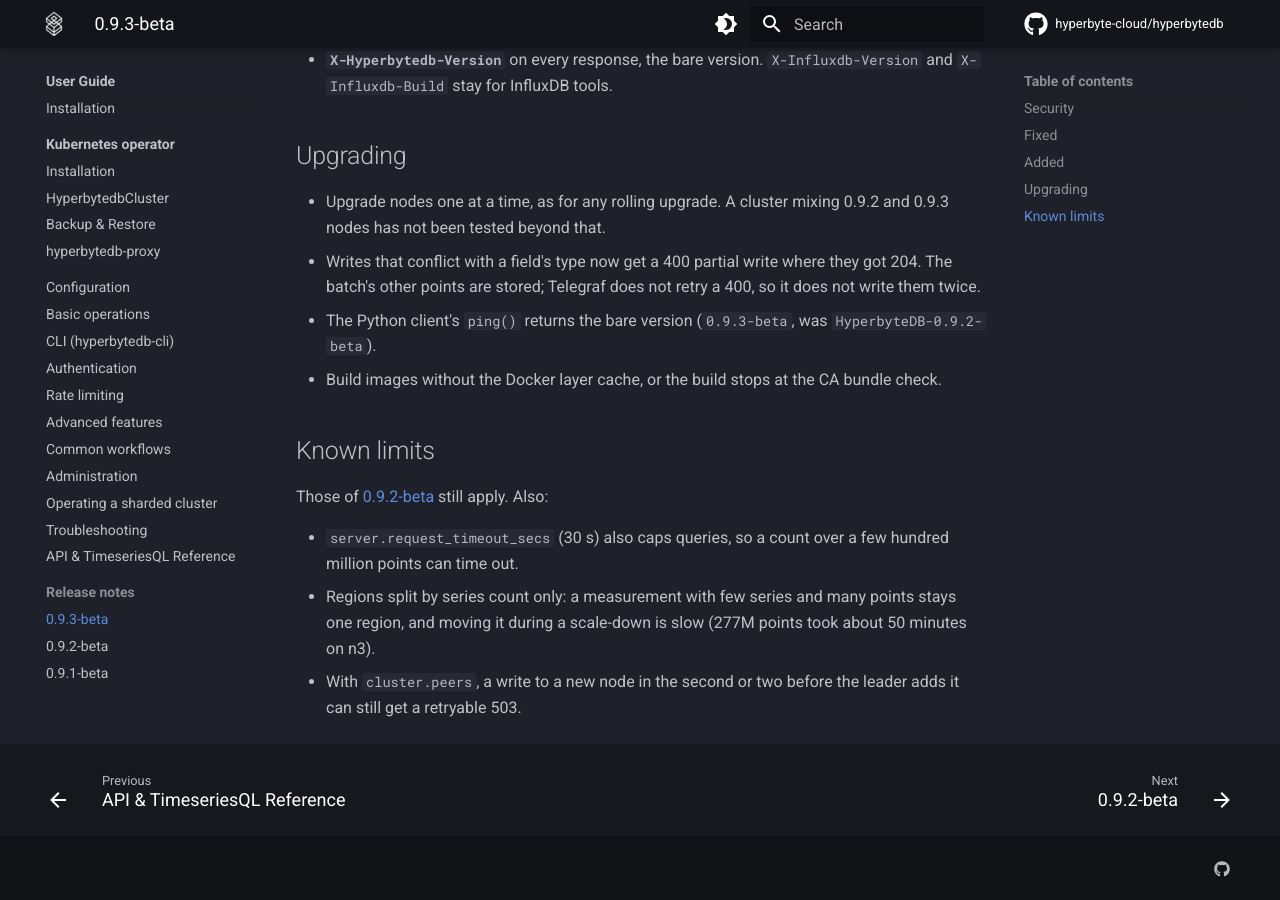
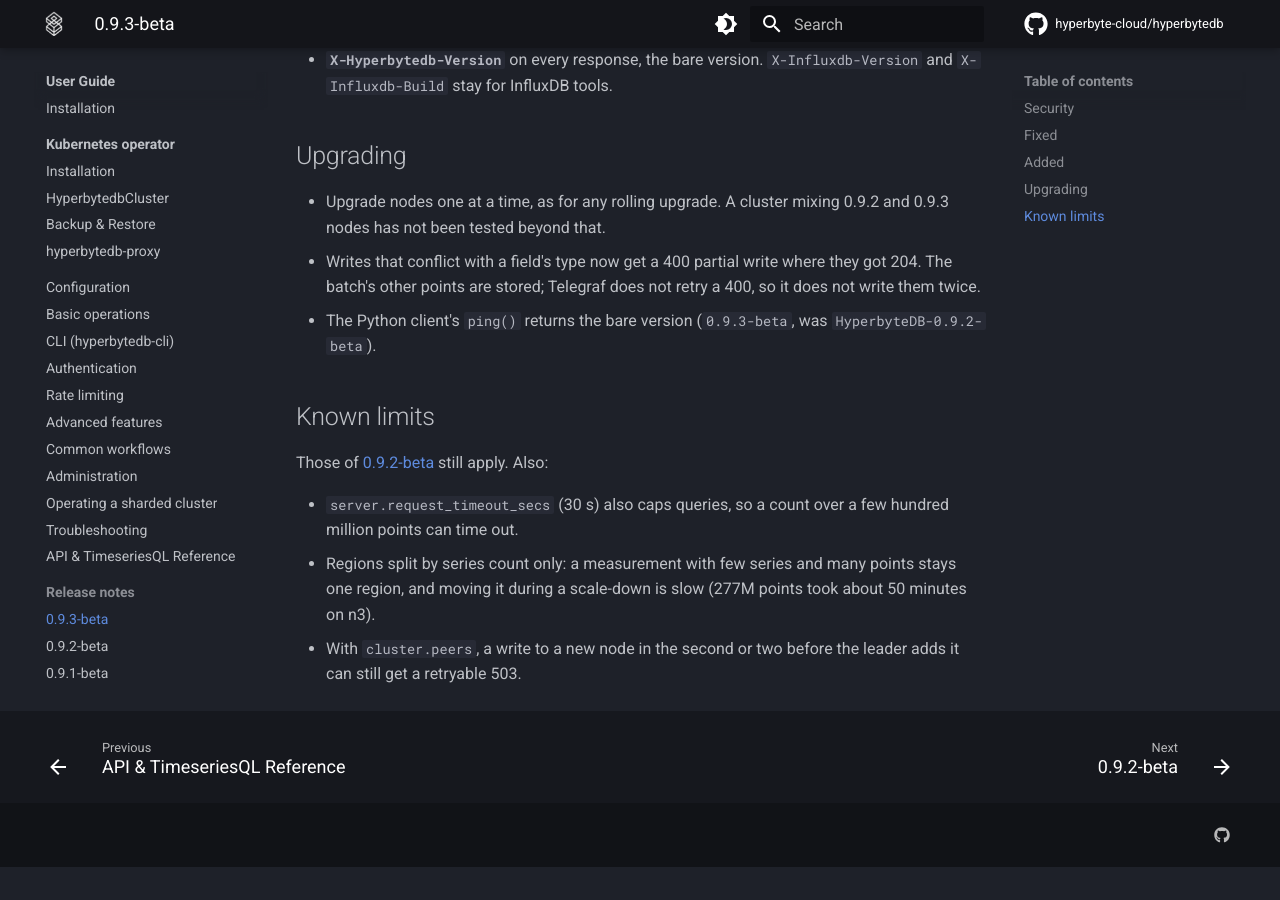
Before and after one commit to hyperbyte-cloud/hyperbytedb, an MkDocs documentation site: the page built from docs/user-guide/release-notes-0.9.3-beta.md, in a window 1280 px wide and 900 px high, scrolled down 1861 px. Built offline with MkDocs 1.6.1 and Material for MkDocs 9.7.7, drawn with Linux system fonts in a browser that asks for light colours; comment, search, counter and statistics services are not loaded; after the commit the page ends 2728 px from its top, so only the background shows below that.

Commit message:
Release notes: a cached build is fine
The CA bundle step's text changed, so its cache key did: a cached build re-runs it.

```diff
--- a/docs/user-guide/release-notes-0.9.3-beta.md
+++ b/docs/user-guide/release-notes-0.9.3-beta.md
@@ -86,8 +86,6 @@
   not retry a 400, so it does not write them twice.
 - The Python client's `ping()` returns the bare version (`0.9.3-beta`, was
   `HyperbyteDB-0.9.2-beta`).
-- Build images without the Docker layer cache, or the build stops at the
-  CA bundle check.
 
 ## Known limits
 
```
